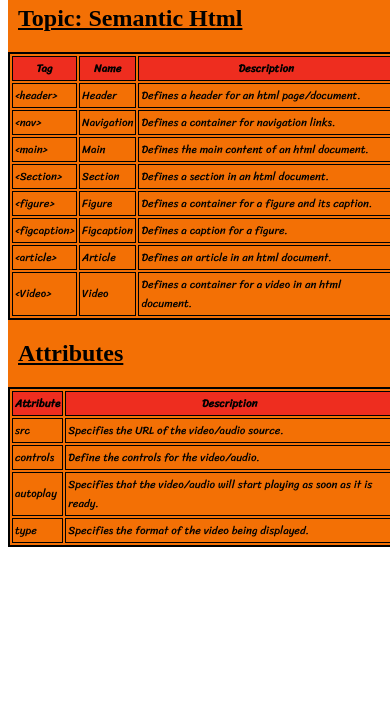
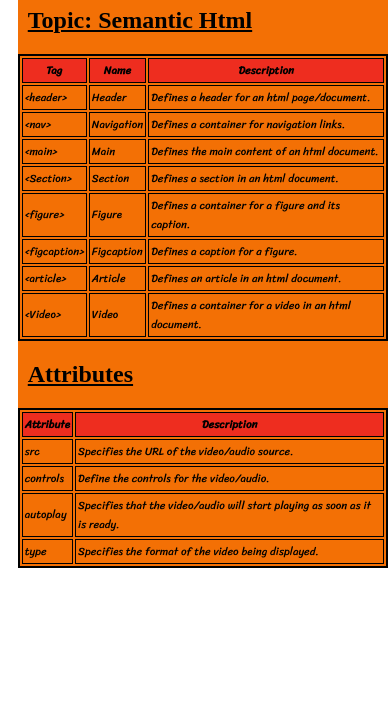
Before and after one commit to mike-MTJ/mike-MTJ.github.io, a plain HTML site: page index.html in a window 390 px wide. Shown: the part 125-844 px from the top of the page. Drawn offline with Linux system fonts and the light colour scheme.

Commit message:
Update styles.css

```diff
--- a/styles.css
+++ b/styles.css
@@ -99,7 +99,7 @@ thead {
         height: 40px;
     }
     .container {
-        width: 100vw;
-        margin: 0;
+        width: 95vw;
+        margin: 0, auto;
     }
 }
```
